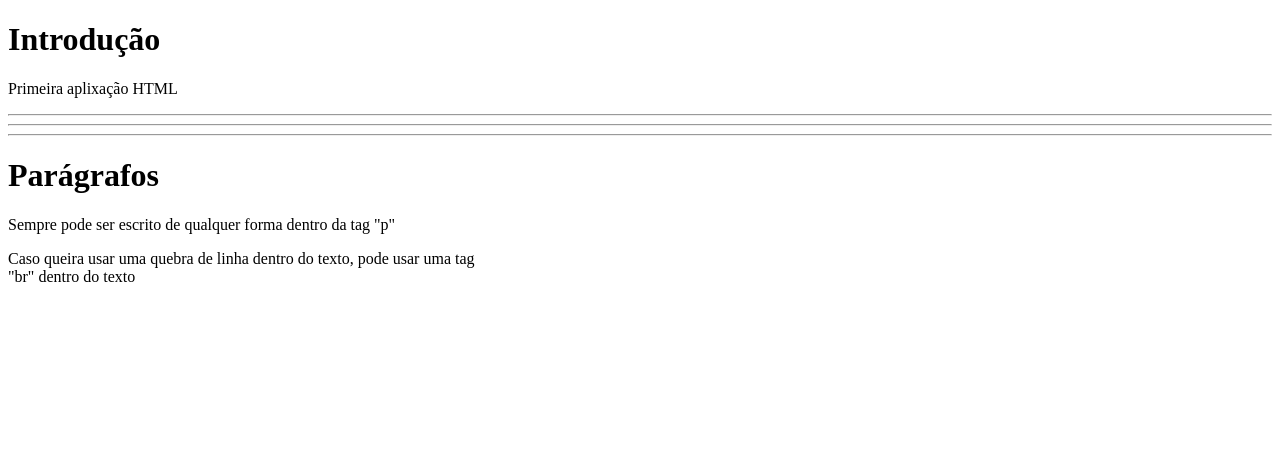
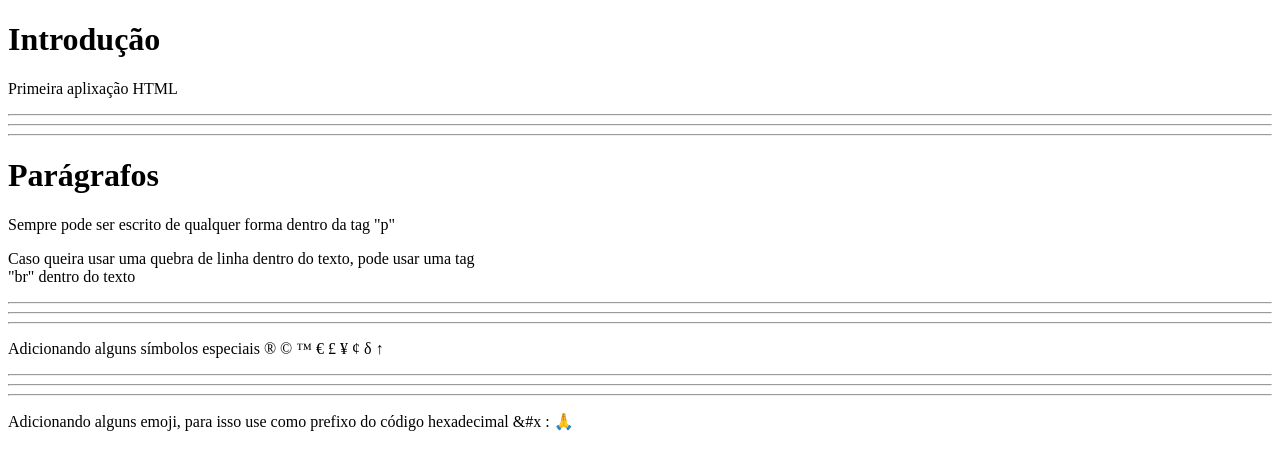
Before and after one commit to PedroCostaRS/JS, a plain HTML site: page HTML/index.html in a window 1280 px wide. Drawn offline with Linux system fonts and the light colour scheme.

Commit message:
Relembrando HTML

```diff
--- a/HTML/index.html
+++ b/HTML/index.html
@@ -17,11 +17,41 @@
   <hr>
   <hr>
 
+
+
+
   <h1>Parágrafos</h1>
   <p>Sempre pode ser escrito de qualquer forma dentro da tag "p"</p>
   <p>Caso queira usar uma quebra de linha dentro do texto, pode usar uma tag <br>"br" dentro do texto</p>
 
+  <hr>
+  <hr>
+  <hr>
 
+
+  <p>Adicionando alguns símbolos especiais
+
+    &reg;
+    &copy;
+    &trade;
+    &euro;
+    &pound;
+    &yen;
+    &cent;
+    &delta;
+    &uarr;
+
+  </p>
+
+  <hr>
+  <hr>
+  <hr>
+
+  <p>Adicionando alguns emoji, para isso use como prefixo do código hexadecimal &#x :
+
+    &#x1F64F;
+
+  </p>
 
 </body>
 
```
